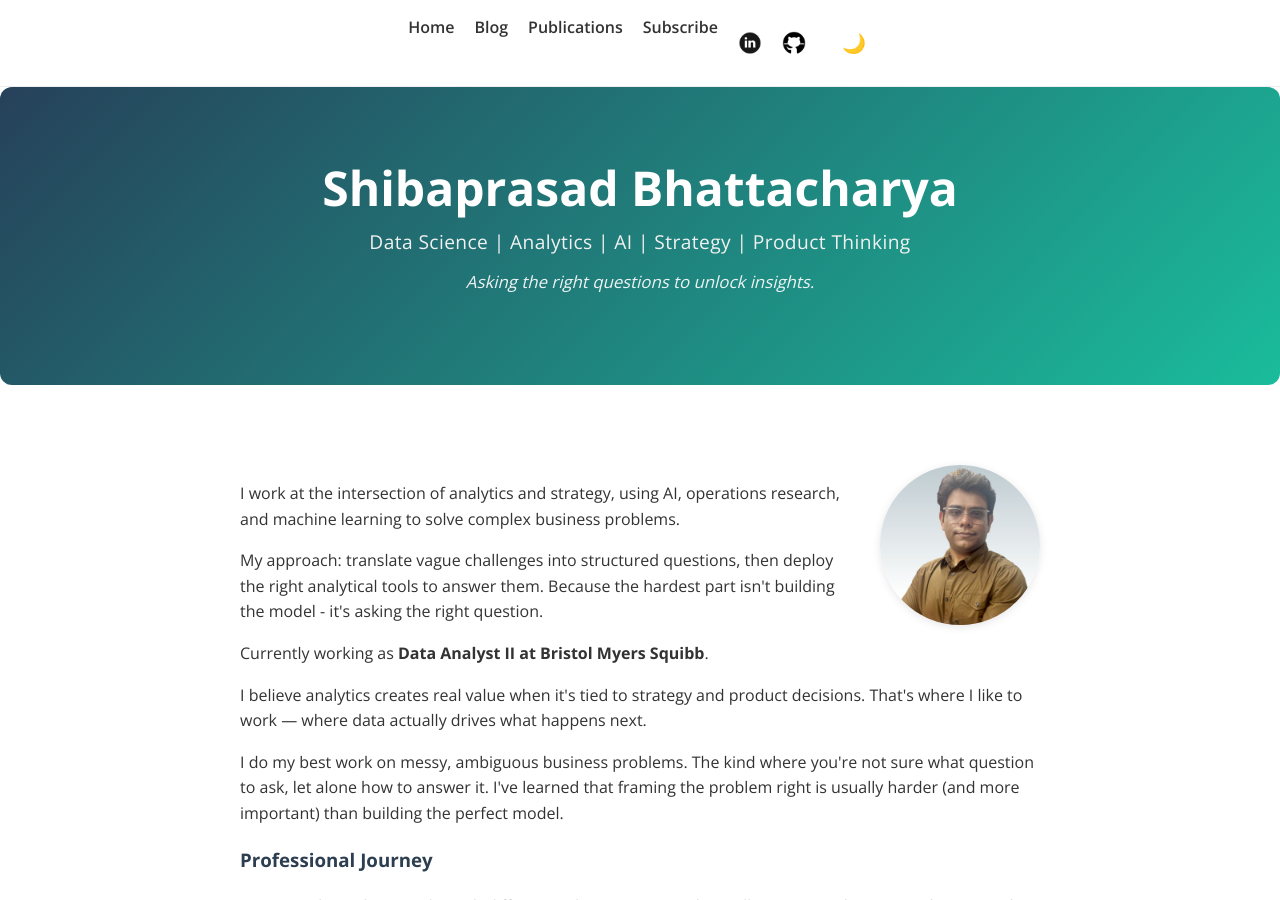
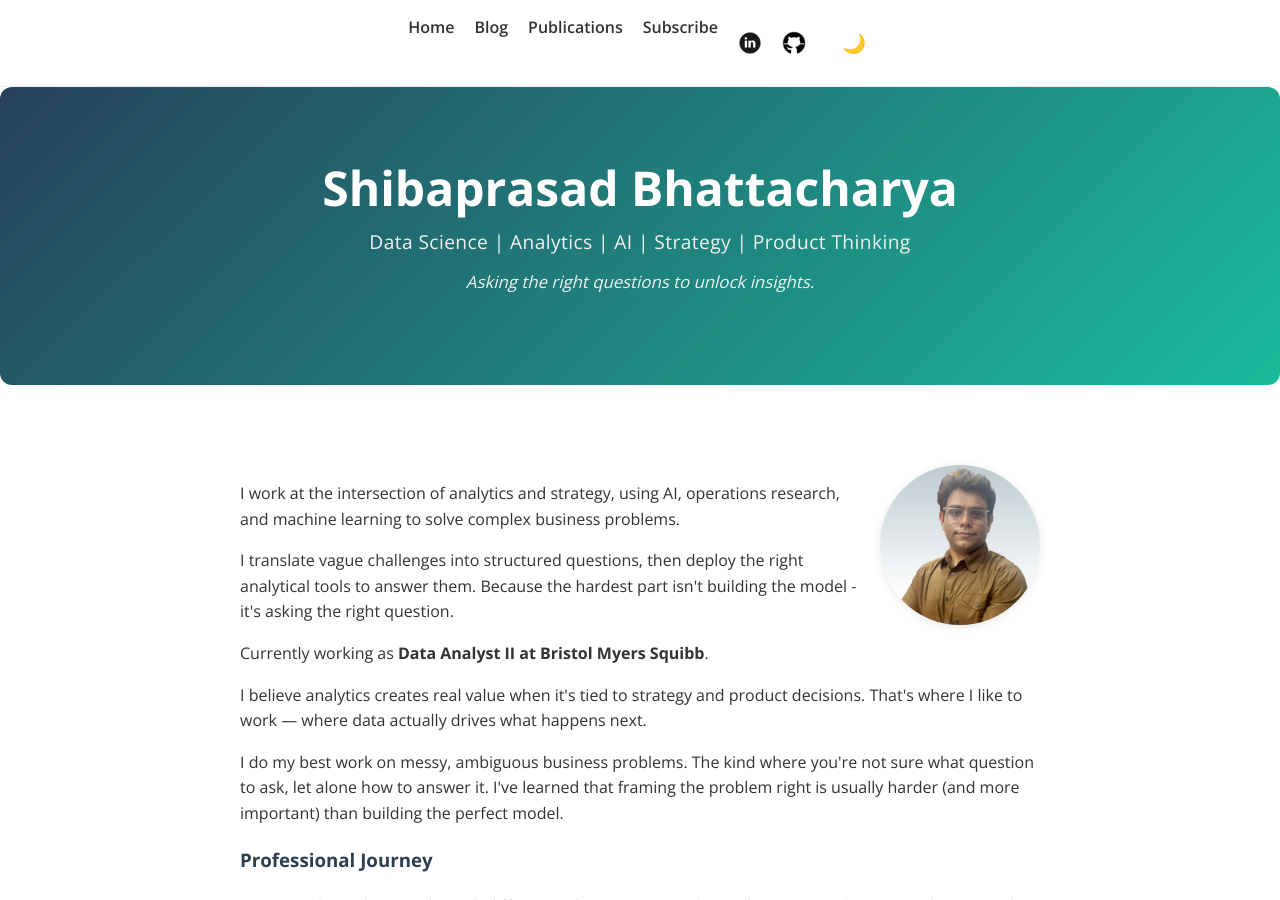
Before and after one commit to shibaprasadb/shibaprasadb.github.io, a Jekyll site: the page built from index.html, in a window 1280 px wide and 900 px high. Built offline with Jekyll 4.4.1, drawn with Linux system fonts in a browser that asks for light colours.

Commit message:
Update index.html

```diff
--- a/index.html
+++ b/index.html
@@ -19,7 +19,7 @@ title: Shibaprasad Bhattacharya
 
   <p>I work at the intersection of analytics and strategy, using AI, operations research, and machine learning to solve complex business problems.</p>
 
-  <p>My approach: translate vague challenges into structured questions, then deploy the right analytical tools to answer them. Because the hardest part isn't building the model - it's asking the right question.</p>
+  <p>I translate vague challenges into structured questions, then deploy the right analytical tools to answer them. Because the hardest part isn't building the model - it's asking the right question.</p>
 
   <p>Currently working as <strong>Data Analyst II at Bristol Myers Squibb</strong>.</p>
 
```
